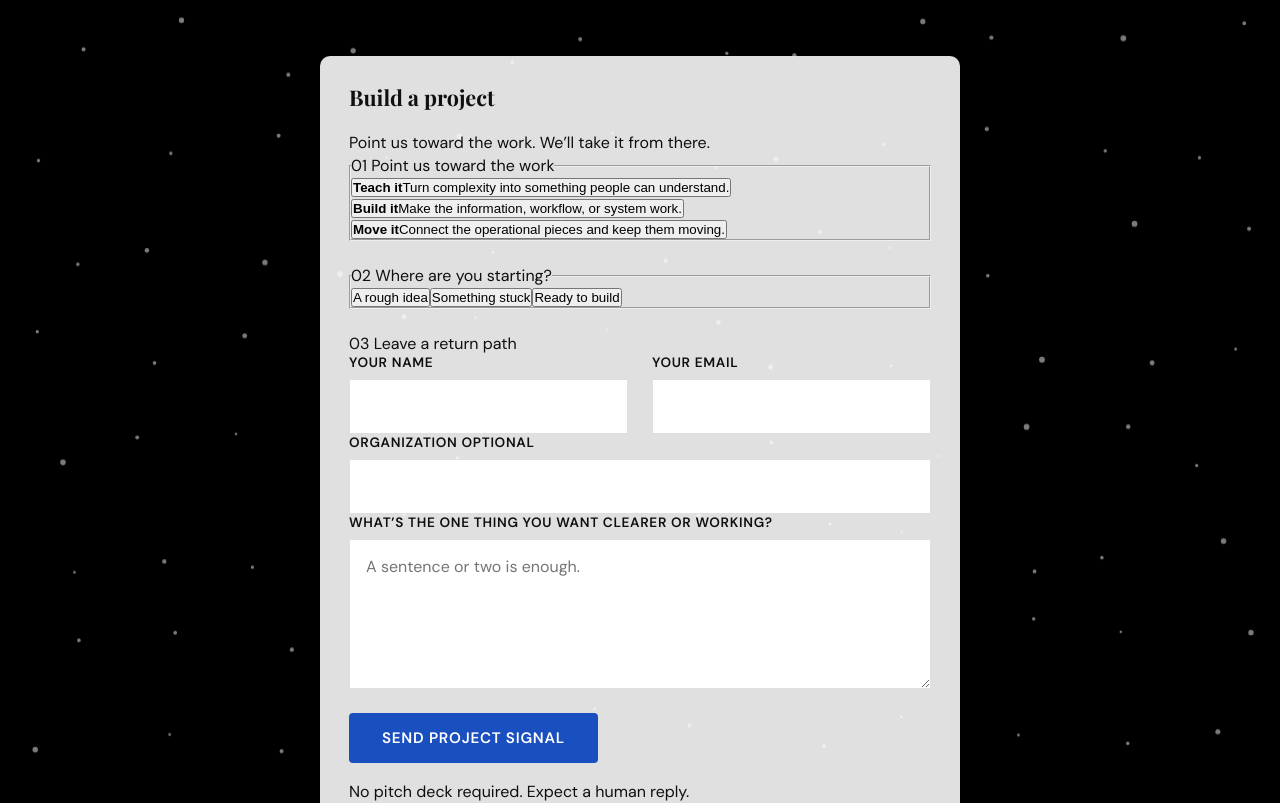
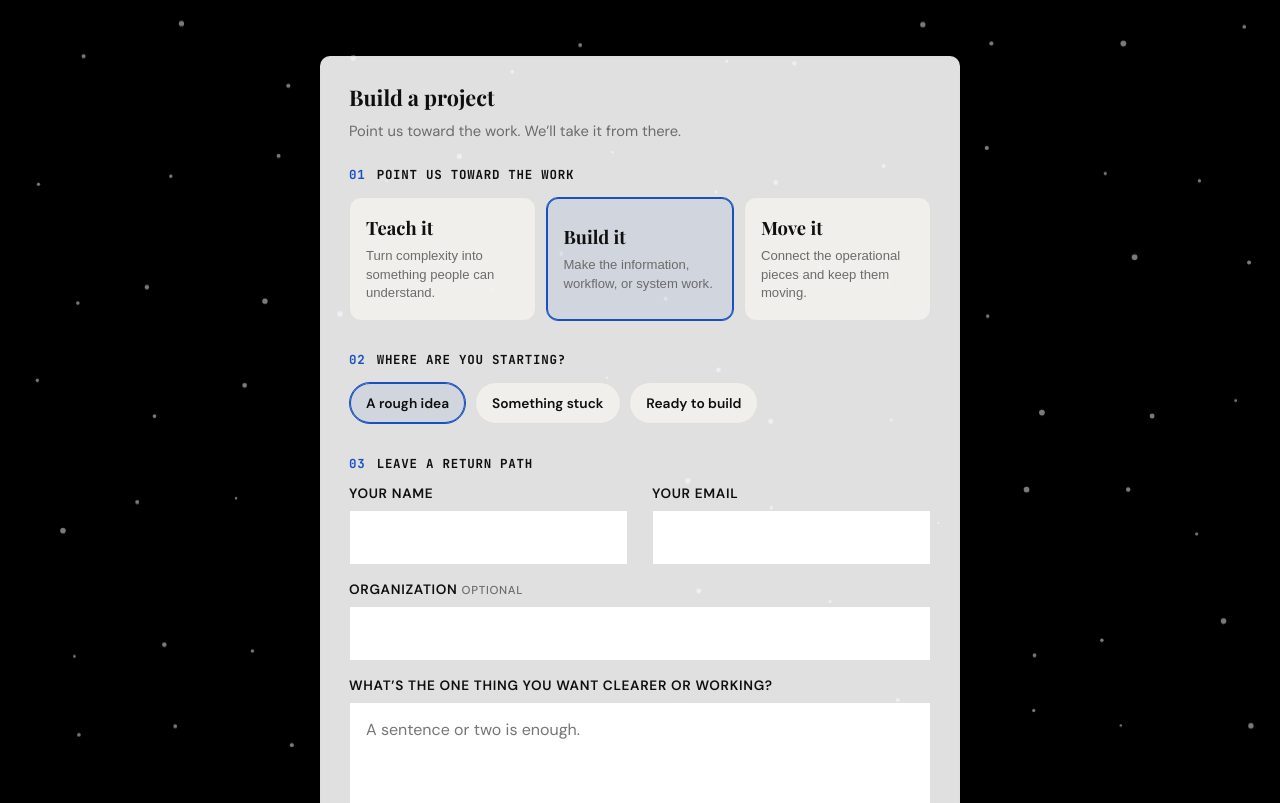
Before and after one commit to shawnmckenzie11/McKenzian-Website, a React (Vite) app: page /#/contact in a window 1280 px wide. Shown: the top 803 px of the page. Built offline with nearby package versions, Linux system fonts and the light colour scheme; no server answers; a web font is replaced by a local one.

Commit message:
Sync src/styles/globals.css from balanced private preview

```diff
--- a/src/styles/globals.css
+++ b/src/styles/globals.css
@@ -2189,6 +2189,71 @@ footer.main-footer {
   transform: translateX(3px);
 }
 
+.nodeweb-lock {
+  margin-left: 0.4rem;
+  padding: 0.2rem 0.45rem;
+  color: rgba(255, 255, 255, 0.65);
+  border: 1px solid rgba(255, 255, 255, 0.3);
+  border-radius: 999px;
+  font-family: var(--font-data);
+  font-size: 0.58rem;
+  letter-spacing: 0.06em;
+  text-transform: uppercase;
+}
+
+.nodeweb-rest {
+  position: relative;
+  display: grid;
+  min-height: 100vh;
+  min-height: 100dvh;
+  place-items: center;
+  overflow: hidden;
+  padding: 2rem;
+  color: #fff;
+  background: #000;
+}
+
+.nodeweb-rest-back {
+  position: absolute;
+  top: 1.4rem;
+  left: clamp(1.25rem, 3vw, 3rem);
+  color: rgba(255, 255, 255, 0.62);
+  font-family: var(--font-ui);
+  font-size: 0.75rem;
+  letter-spacing: 0.08em;
+  text-decoration: none;
+  text-transform: uppercase;
+}
+
+.nodeweb-rest-message {
+  position: relative;
+  max-width: 620px;
+  text-align: center;
+}
+
+.nodeweb-rest-message h1 {
+  margin: 0.45rem 0 0.7rem;
+  color: #fff;
+  font-size: clamp(2.4rem, 7vw, 5.4rem);
+  letter-spacing: -0.045em;
+}
+
+.nodeweb-rest-message > p:last-child {
+  color: rgba(255, 255, 255, 0.56);
+  font-family: var(--font-data);
+  font-size: clamp(0.82rem, 2vw, 1rem);
+}
+
+.nodeweb-rest-point {
+  display: block;
+  width: 5px;
+  height: 5px;
+  margin: 0 auto 2rem;
+  background: #fff;
+  border-radius: 50%;
+  box-shadow: 0 0 22px rgba(255, 255, 255, 0.7);
+}
+
 .capability-map {
   position: relative;
   z-index: 2;
@@ -2421,6 +2486,99 @@ footer.main-footer {
   letter-spacing: -0.03em;
 }
 
+.project-signal { gap: 1.9rem; }
+.signal-step { min-width: 0; padding: 0; border: 0; }
+.signal-step legend,
+.signal-step-label {
+  display: flex;
+  align-items: center;
+  gap: 0.7rem;
+  margin-bottom: 0.85rem;
+  color: var(--color-ink);
+  font-family: var(--font-data);
+  font-size: 0.78rem;
+  font-weight: 700;
+  letter-spacing: 0.06em;
+  text-transform: uppercase;
+}
+.signal-step legend span,
+.signal-step-label > span { color: var(--color-accent); }
+.signal-directions {
+  display: grid;
+  grid-template-columns: repeat(3, 1fr);
+  gap: 0.65rem;
+}
+.signal-directions button,
+.signal-stages button {
+  color: var(--color-ink);
+  background: rgba(247, 245, 240, 0.72);
+  border: 1px solid var(--color-rule);
+  cursor: pointer;
+  transition: border-color 160ms ease, background 160ms ease, transform 160ms ease;
+}
+.signal-directions button {
+  min-height: 124px;
+  padding: 1rem;
+  text-align: left;
+  border-radius: 12px;
+}
+.signal-directions button:hover,
+.signal-stages button:hover {
+  transform: translateY(-2px);
+  border-color: rgba(26, 79, 191, 0.45);
+}
+.signal-directions button.is-selected,
+.signal-stages button.is-selected {
+  background: rgba(26, 79, 191, 0.08);
+  border-color: var(--color-accent);
+  box-shadow: inset 0 0 0 1px var(--color-accent);
+}
+.signal-directions strong,
+.signal-directions span { display: block; }
+.signal-directions strong {
+  margin-bottom: 0.45rem;
+  font-family: var(--font-headings);
+  font-size: 1.15rem;
+}
+.signal-directions span {
+  color: var(--color-muted);
+  font-size: 0.82rem;
+  line-height: 1.4;
+}
+.signal-stages { display: flex; flex-wrap: wrap; gap: 0.55rem; }
+.signal-stages button {
+  padding: 0.7rem 1rem;
+  border-radius: 999px;
+  font-family: var(--font-ui);
+  font-size: 0.86rem;
+  font-weight: 600;
+}
+.signal-organization { margin: 1rem 0; }
+.signal-organization label span {
+  color: var(--color-muted);
+  font-size: 0.72rem;
+  font-weight: 500;
+}
+.signal-submit {
+  flex-direction: row;
+  align-items: center;
+  justify-content: space-between;
+  gap: 1rem;
+  padding-top: 0.2rem;
+}
+.signal-submit p { color: var(--color-muted); font-size: 0.82rem; }
+.contact-form-card-intro {
+  margin: -0.6rem 0 1.4rem;
+  color: var(--color-muted);
+  font-size: 0.92rem;
+}
+
+@media (max-width: 700px) {
+  .signal-directions { grid-template-columns: 1fr; }
+  .signal-directions button { min-height: 0; }
+  .signal-submit { align-items: stretch; flex-direction: column; }
+}
+
 @media (max-width: 820px) {
   .systems-header { padding: 1rem; }
   .systems-brand { font-size: 0.68rem; }
```
